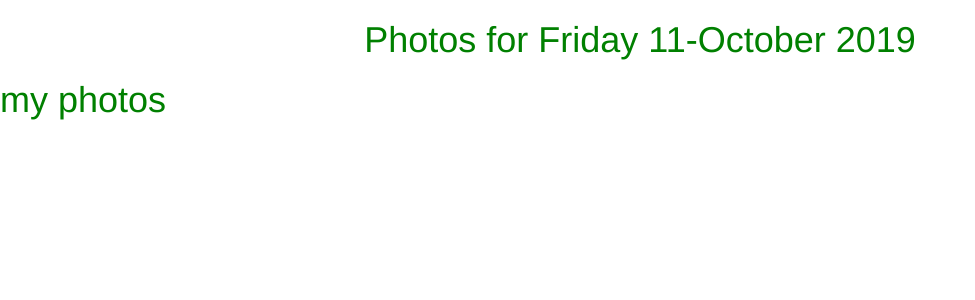
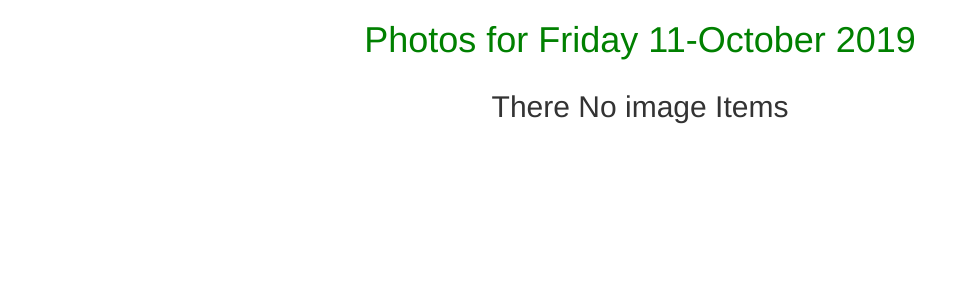
Before and after one commit to honorine1/gallery, a Django app: a page that uses photos/templates/all_photos/today_photo.html in a window 1280 px wide. Shown: the part 52-352 px from the top of the page, without its empty margins (0-975 px from the left). Run offline with Django 3.2, Linux system fonts and the light colour scheme; some libraries are stand-ins or nearby versions.

Commit message:
codes to display image details are added in base.html,today_photos.html

```diff
--- a/photos/templates/all_photos/today_photo.html
+++ b/photos/templates/all_photos/today_photo.html
@@ -4,5 +4,30 @@
 {{block.super}}
 
 
-<h1>my photos</h1>
+
+<div class="container">
+
+  <!-- Looping through news   -->
+  {% for image_item in photos %}
+
+  <div class="row">
+    <!-- displaying News articles -->
+    <div class="col-xs-6 col-sm-6 col-md-6 col-lg-6">
+      <h2 class="text-center"> {{ image_item.title }} </h2>
+      <h2 class="text-center"> {{ image_item.image_name }} </h2>
+    </div>
+    <div class="col-xs-6 col-sm-6 col-md-6 col-lg-6">
+        <img src="{{image_item.image.url}}" class="img-responsive" alt="Image">
+      </div>
+
+  </div>
+
+  {% empty %}
+  <div class="row">
+    <h2 class="text-center">There No image Items</h2>
+  </div>
+  {% endfor %}
+
+</div>
+
 {% endblock %}
```
